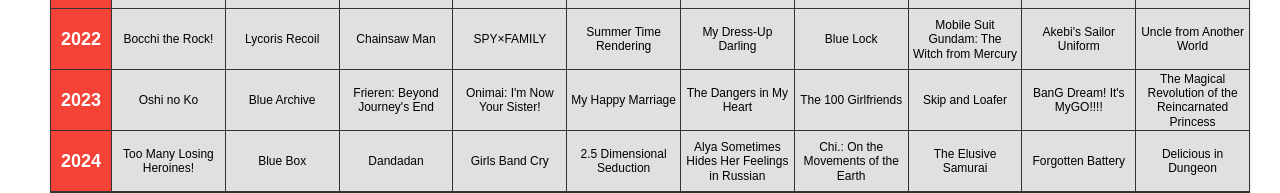
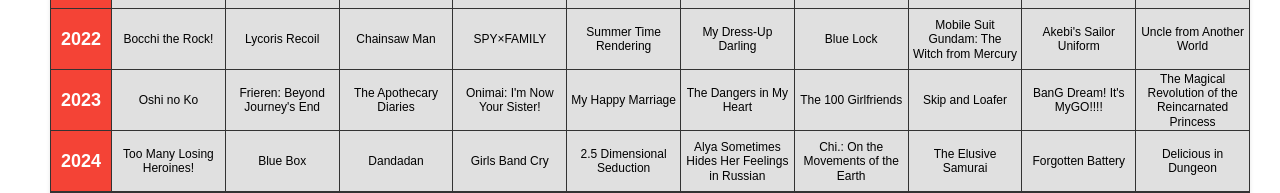
Before and after one commit to ocfongoc/anime-bingo, a React (Vite) app: page / in a window 1280 px wide. Shown: the part 1142-1335 px from the top of the page. Built offline with nearby package versions, Linux system fonts and the light colour scheme.

Commit message:
update anime

```diff
--- a/src/data/animeData.ts
+++ b/src/data/animeData.ts
@@ -207,8 +207,8 @@
   ],
   2023: [
     { title: '【推しの子】', year: 2023, isWatched: false },
-    { title: '群青のプリズレン', year: 2023, isWatched: false },
     { title: '葬送のフリーレン', year: 2023, isWatched: false },
+    { title: '薬屋のひとりごと', year: 2023, isWatched: false },
     { title: 'お兄ちゃんはおしまい!', year: 2023, isWatched: false },
     { title: '私の幸せな結婚', year: 2023, isWatched: false },
     { title: '僕の心のヤバイやつ', year: 2023, isWatched: false },
--- a/src/translations/anime.ts
+++ b/src/translations/anime.ts
@@ -95,8 +95,8 @@
     '明日ちゃんのセーラー服': '明日ちゃんのセーラー服',
     '異世界おじさん': '異世界おじさん',
     '【推しの子】': '【推しの子】',
-    '群青のプリズレン': '群青のプリズレン',
     '葬送のフリーレン': '葬送のフリーレン',
+    '薬屋のひとりごと': '薬屋のひとりごと',
     'お兄ちゃんはおしまい!': 'お兄ちゃんはおしまい!',
     '私の幸せな結婚': '私の幸せな結婚',
     '僕の心のヤバイやつ': '僕の心のヤバイやつ',
@@ -287,8 +287,8 @@
     '明日ちゃんのセーラー服': '明日同學的水手服',
     '異世界おじさん': '異世界舅舅',
     '【推しの子】': '【我推的孩子】',
-    '群青のプリズレン': '群青的號角',
     '葬送のフリーレン': '葬送的芙莉蓮',
+    '薬屋のひとりごと': '藥師少女的獨語',
     'お兄ちゃんはおしまい!': '別當歐尼醬了！',
     '私の幸せな結婚': '我的幸福婚約',
     '僕の心のヤバイやつ': '我內心的糟糕念頭',
@@ -479,8 +479,8 @@
     '明日ちゃんのセーラー服': 'Akebi\'s Sailor Uniform',
     '異世界おじさん': 'Uncle from Another World',
     '【推しの子】': 'Oshi no Ko',
-    '群青のプリズレン': 'Blue Archive',
     '葬送のフリーレン': 'Frieren: Beyond Journey\'s End',
+    '薬屋のひとりごと': 'The Apothecary Diaries',
     'お兄ちゃんはおしまい!': 'Onimai: I\'m Now Your Sister!',
     '私の幸せな結婚': 'My Happy Marriage',
     '僕の心のヤバイやつ': 'The Dangers in My Heart',
```
